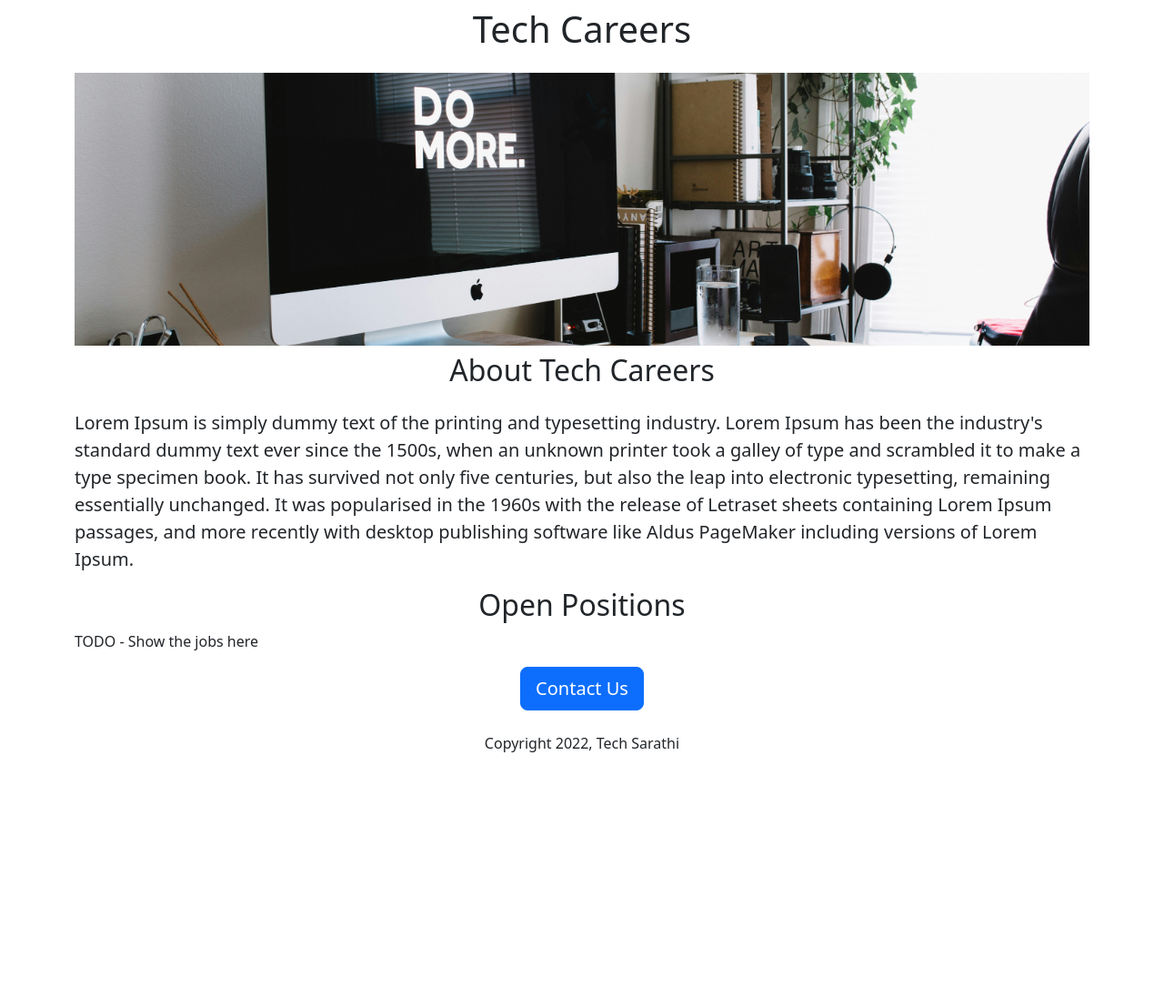
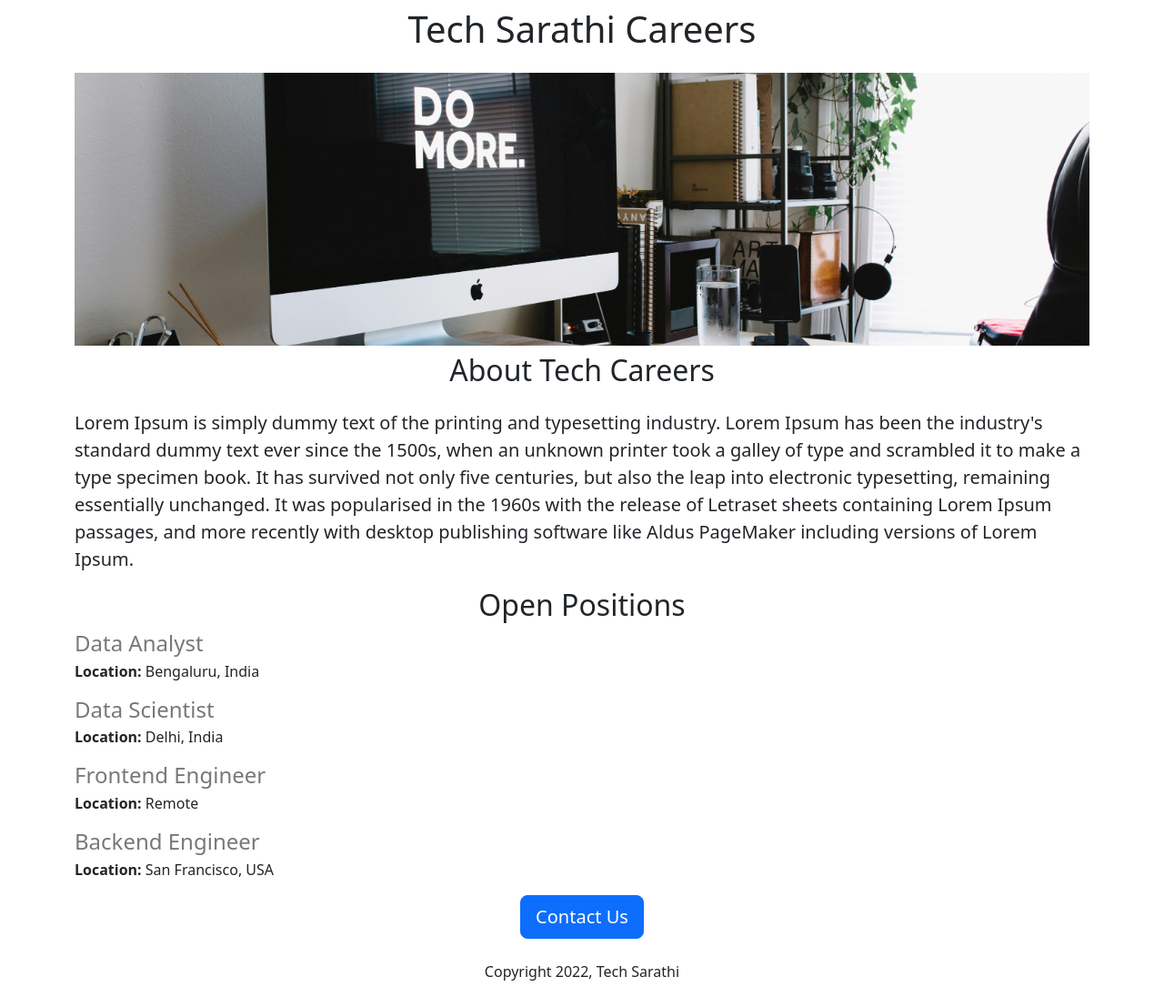
Before and after one commit to rathoreashish146/tech-sarathi-website, a Flask app: page / in a window 1280 px wide. Shown: the whole page at 91% size. Before the commit the page ends 827 px from the top, so only its background shows below. Run offline with Flask 3, Linux system fonts and the light colour scheme.

Commit message:
third commit

```diff
--- a/app.py
+++ b/app.py
@@ -1,10 +1,37 @@
 from flask import Flask,render_template
 
+
+JOBS=[
+  {
+    'id':1,
+    'title':'Data Analyst',
+    'location':' Bengaluru, India',
+    'salary':'Rs. 10,00,000'
+  },
+  {
+    'id':2,
+    'title':'Data Scientist',
+    'location':' Delhi, India',
+    'salary':'Rs. 15,00,000'
+  },
+{
+  'id':3,
+  'title':'Frontend Engineer',
+  'location':' Remote',
+  'salary':'Rs. 12,00,000'
+},
+{
+  'id':4,
+  'title':'Backend Engineer',
+  'location':' San Francisco, USA',
+  'salary':'$120,000'
+}
+]
 app = Flask(__name__)
 # print(__name__)
 @app.route('/')
 def hello_world():
-  return render_template('home.html')
+  return render_template('home.html',jobs=JOBS,company_name='Tech Sarathi')
 
 print(__name__)
 if __name__ == "__main__":
--- a/templates/home.html
+++ b/templates/home.html
@@ -15,12 +15,16 @@
 </head>
 <body>
   <div class="container">
-  <h1 class="text-center mt-2 mb-4">Tech Careers</h1>
+  <h1 class="text-center mt-2 mb-4">{{company_name}} Careers</h1>
   <img class="img-fluid" id ="banner" src="https://13dd63a7-5f0a-4f61-af32-1ab704b2bc4b-00-3osokn7kp77ey.sisko.replit.dev/static/banner.jpg" >
   <h2 class="text-center mt-2 mb-4">About Tech Careers</h2>
   <p class="lead">Lorem Ipsum is simply dummy text of the printing and typesetting industry. Lorem Ipsum has been the industry's standard dummy text ever since the 1500s, when an unknown printer took a galley of type and scrambled it to make a type specimen book. It has survived not only five centuries, but also the leap into electronic typesetting, remaining essentially unchanged. It was popularised in the 1960s with the release of Letraset sheets containing Lorem Ipsum passages, and more recently with desktop publishing software like Aldus PageMaker including versions of Lorem Ipsum. </p>
   <h2 class="text-center">Open Positions</h2>
-  <p>TODO - Show the jobs here</p>
+  <div>
+    {% for job in jobs %}
+      {% include 'jobitem.html' %}
+    {% endfor %}
+  </div>
   <div class="text-center">
   <button class="btn btn-primary btn-lg">Contact Us</button>
   <p class="mt-4">Copyright 2022, Tech Sarathi</p>
--- /dev/null
+++ b/templates/jobitem.html
@@ -0,0 +1,13 @@
+<div style="margin-bottom:16px;">
+  <h4 style="color:rgb(120,120,120); margin-bottom:4px;">
+    {{job['title']}}
+  </h4>
+  <div>
+    <b>Location:</b>{{job['location']}}
+  </div>
+  {% if 's alary' in job %}
+  <div>
+    <b>Salary:</b>{{job['salary']}}
+  </div>
+  {% endif %}
+</div>
```
